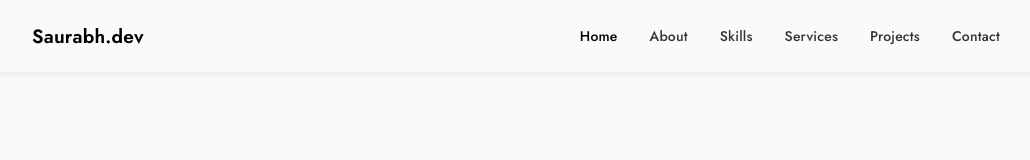
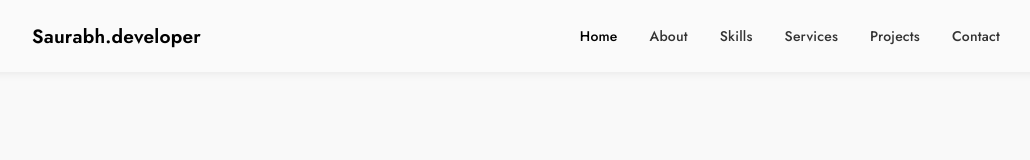
Before and after one commit to SK1330/saurabhk, a React (Create React App) app: page / in a window 1280 px wide. Shown: the top 160 px of the page, without its empty margins (124-1154 px from the left). Built offline with nearby package versions, Linux system fonts and the light colour scheme.

Commit message:
Update Header.jsx

```diff
--- a/src/components/header/Header.jsx
+++ b/src/components/header/Header.jsx
@@ -8,7 +8,7 @@ const Header = () => {
     <header className="header">
       <nav className="nav container">
         <a href="index. html" className="nav_logo">
-          Saurabh.dev
+          Saurabh.developer
         </a>
         <div className={Toggle ? "nav_menu show_menu" : "nav_menu"}>
           <ul className="nav__list grid">
```
